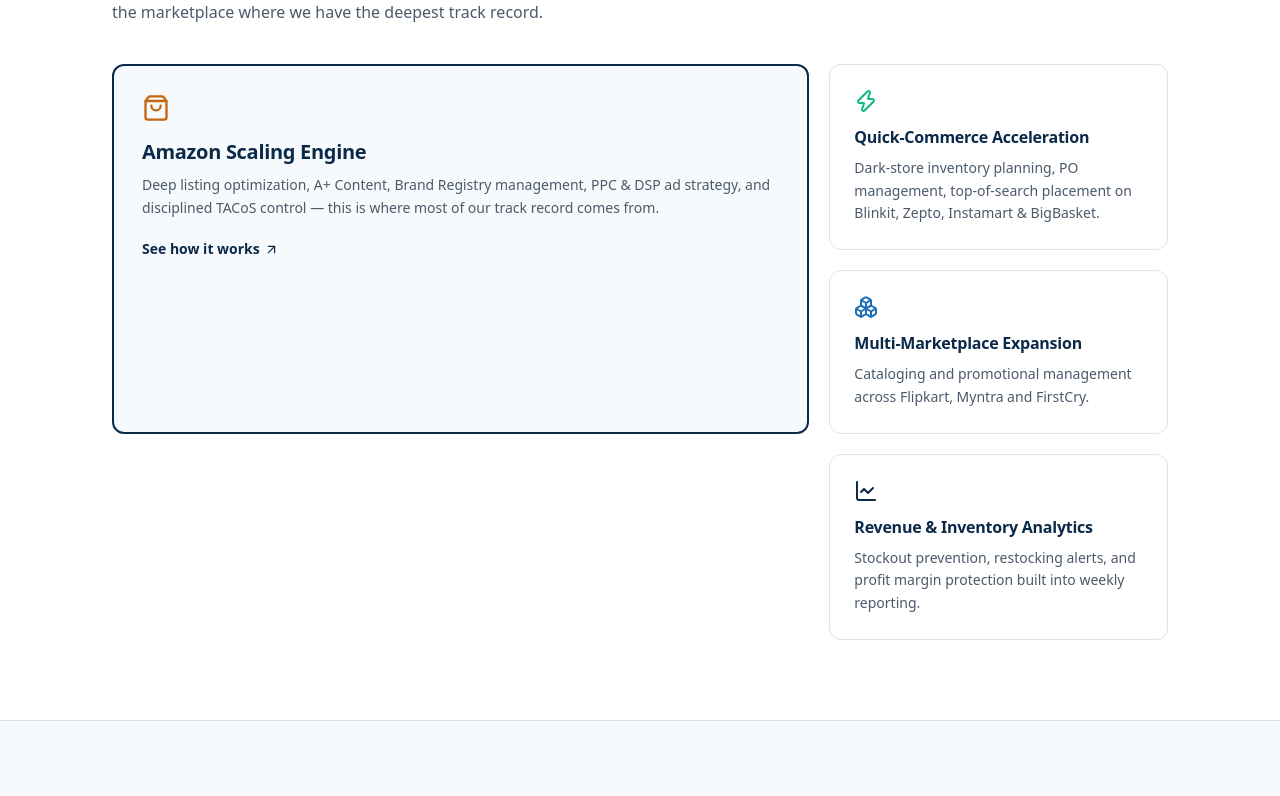
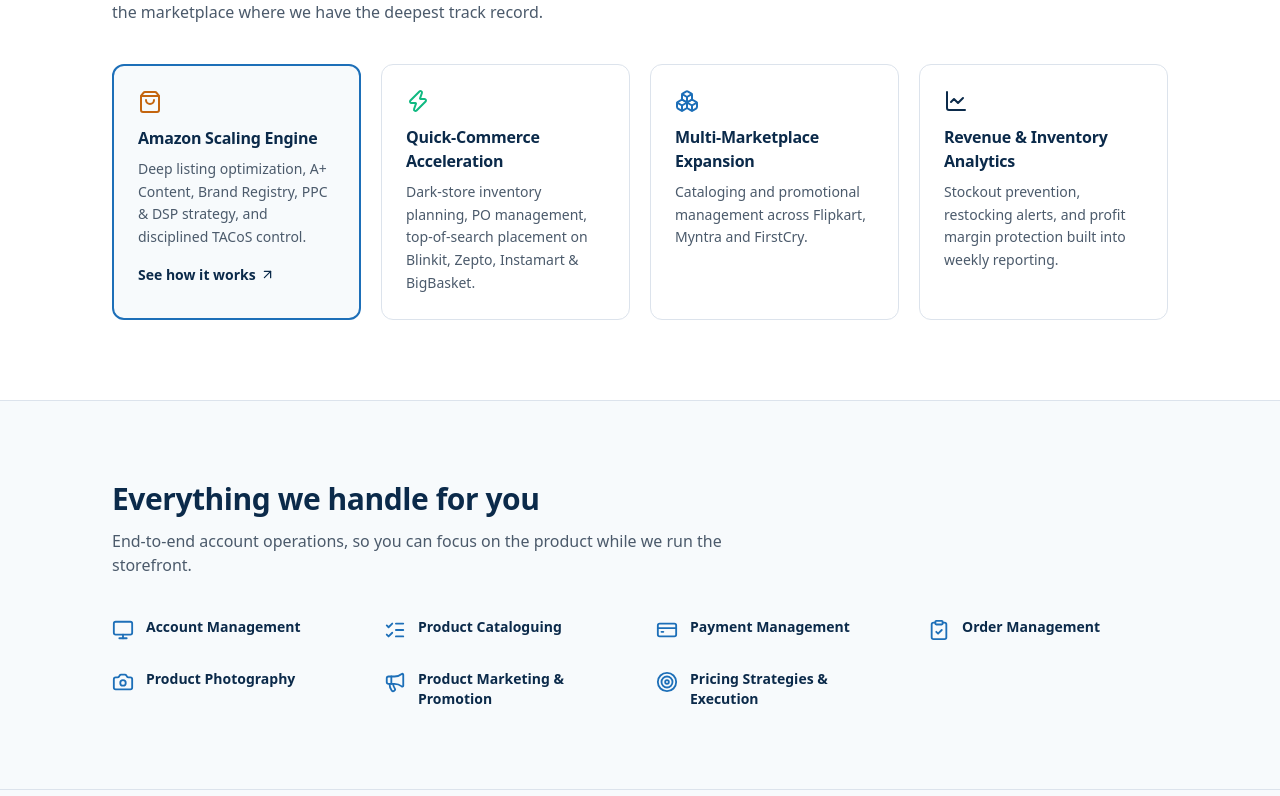
Before and after one commit to balasubramanian1988/pexeta-website, a Next.js app: page / in a window 1280 px wide. Shown: the part 1064-1860 px from the top of the page. Built offline with nearby package versions, Linux system fonts and the light colour scheme.

Commit message:
new update1

```diff
--- a/src/app/page.tsx
+++ b/src/app/page.tsx
@@ -1,5 +1,5 @@
 import Link from "next/link";
-import { ArrowUpRight, Boxes, LineChart, ShoppingBag, Zap } from "lucide-react";
+import { ArrowUpRight, Boxes, LineChart, ShoppingBag, Zap, Monitor, ListChecks, CreditCard, Camera, Megaphone, Target, ClipboardCheck } from "lucide-react";
 import LeadForm from "@/components/LeadForm";
 
 const stats = [
@@ -7,6 +7,16 @@
   { value: "₹8–10 L", label: "Monthly ad capital deployed" },
   { value: "14+", label: "Active retained brands" },
   { value: "3.8x", label: "Average ROAS / TACoS gain" },
+];
+
+const servicesHandled = [
+  { icon: Monitor, label: "Account Management" },
+  { icon: ListChecks, label: "Product Cataloguing" },
+  { icon: CreditCard, label: "Payment Management" },
+  { icon: ClipboardCheck, label: "Order Management" },
+  { icon: Camera, label: "Product Photography" },
+  { icon: Megaphone, label: "Product Marketing & Promotion" },
+  { icon: Target, label: "Pricing Strategies & Execution" },
 ];
 
 const channelLogos = [
@@ -119,19 +129,18 @@
             anchored by the marketplace where we have the deepest track record.
           </p>
 
-          <div className="mt-10 grid gap-5 md:grid-cols-3">
+          <div className="mt-10 grid gap-5 sm:grid-cols-2 lg:grid-cols-4">
             <Link
               href="/services/marketplaces"
-              className="group relative rounded-xl border-2 border-slate-950 bg-ice p-7 md:col-span-2 md:row-span-2"
+              className="group relative rounded-xl border-2 border-blue bg-ice p-6"
             >
-              <ShoppingBag className="text-amber-dark" size={28} />
-              <h3 className="mt-4 font-heading text-xl font-bold text-slate-950">Amazon Scaling Engine</h3>
+              <ShoppingBag className="text-amber-dark" size={24} />
+              <h3 className="mt-3 font-heading text-base font-bold text-slate-950">Amazon Scaling Engine</h3>
               <p className="mt-2 text-sm leading-relaxed text-slate-600">
-                Deep listing optimization, A+ Content, Brand Registry management,
-                PPC &amp; DSP ad strategy, and disciplined TACoS control — this is
-                where most of our track record comes from.
+                Deep listing optimization, A+ Content, Brand Registry, PPC &amp; DSP
+                strategy, and disciplined TACoS control.
               </p>
-              <span className="mt-5 inline-flex items-center gap-1 text-sm font-semibold text-slate-950">
+              <span className="mt-4 inline-flex items-center gap-1 text-sm font-semibold text-slate-950">
                 See how it works <ArrowUpRight size={15} />
               </span>
             </Link>
@@ -154,7 +163,7 @@
               </p>
             </Link>
 
-            <Link href="/services/marketplaces" className="rounded-xl border border-border p-6 hover:border-slate-400 md:col-start-3">
+            <Link href="/services/marketplaces" className="rounded-xl border border-border p-6 hover:border-slate-400">
               <LineChart className="text-slate-950" size={24} />
               <h3 className="mt-3 font-heading text-base font-bold text-slate-950">Revenue &amp; Inventory Analytics</h3>
               <p className="mt-2 text-sm leading-relaxed text-slate-600">
@@ -162,6 +171,24 @@
                 protection built into weekly reporting.
               </p>
             </Link>
+          </div>
+        </div>
+      </section>
+
+      {/* WHAT WE HANDLE FOR YOU */}
+      <section className="border-b border-border bg-ice py-20">
+        <div className="container-px mx-auto max-w-6xl">
+          <h2 className="font-heading text-3xl font-bold text-slate-950">Everything we handle for you</h2>
+          <p className="mt-3 max-w-2xl text-slate-600">
+            End-to-end account operations, so you can focus on the product while we run the storefront.
+          </p>
+          <div className="mt-10 grid gap-x-8 gap-y-7 sm:grid-cols-2 lg:grid-cols-4">
+            {servicesHandled.map((s) => (
+              <div key={s.label} className="flex items-start gap-3">
+                <s.icon className="mt-0.5 shrink-0 text-blue" size={22} />
+                <span className="text-sm font-semibold text-slate-950">{s.label}</span>
+              </div>
+            ))}
           </div>
         </div>
       </section>
```
